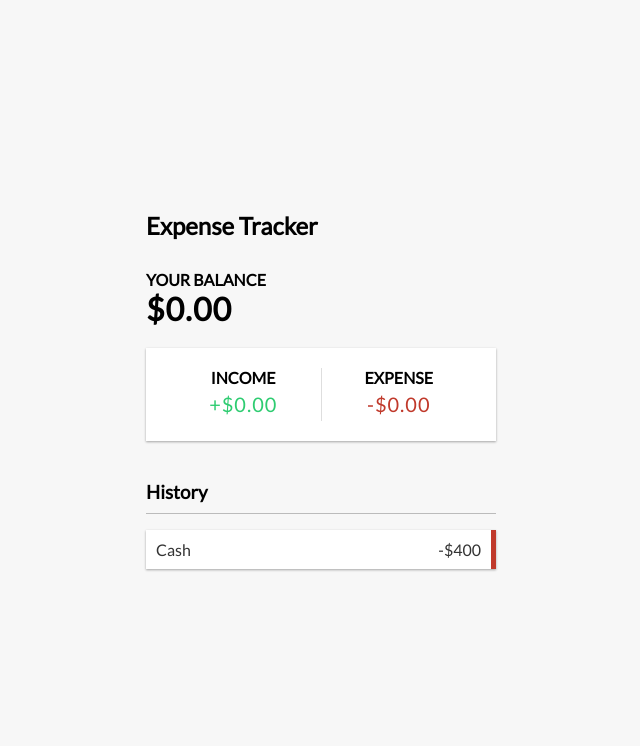
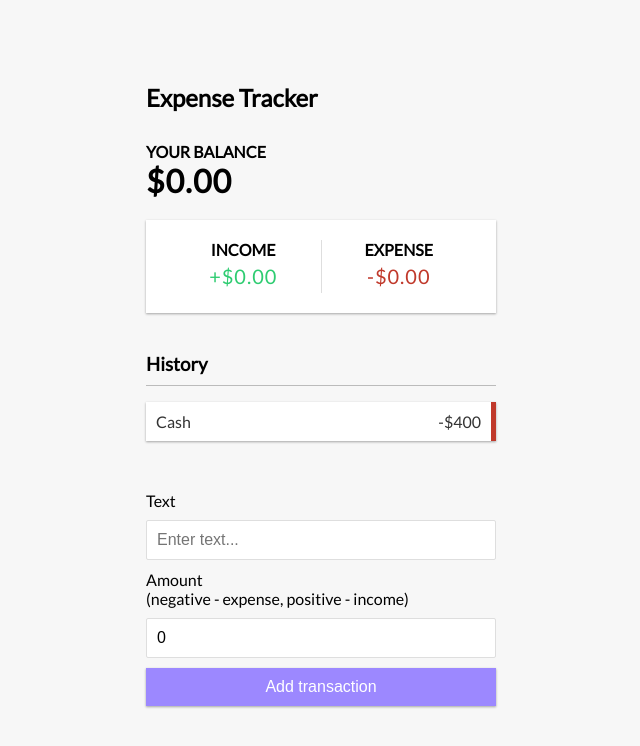
Before and after one commit to ArvinthC3000/expense-tracker-react-brad-, a React (Create React App) app: page / in a window 1280 px wide. Shown: the top 746 px of the page, without its empty margins (319-959 px from the left). Built offline with nearby package versions, Linux system fonts and the light colour scheme.

Commit message:
transaction state hooks

```diff
--- a/src/App.js
+++ b/src/App.js
@@ -1,4 +1,5 @@
 import './App.css';
+import AddTransaction from './components/AddTransaction';
 import Balance from './components/Balance';
 import Header from './components/Header';
 import IncomeExpenses from './components/IncomeExpenses';
@@ -12,6 +13,7 @@
         <Balance />
         <IncomeExpenses />
         <TransactionList />
+        <AddTransaction />
       </div>
     </div>
   );
--- a/src/components/AddTransaction.jsx
+++ b/src/components/AddTransaction.jsx
@@ -1,17 +1,31 @@
+import { useState } from 'react';
+
 const AddTransaction = () => {
+  const [text, setText] = useState('');
+  const [amount, setAmount] = useState(0);
   return (
     <>
       <form>
         <div className='form-control'>
           <label htmlFor='text'>Text</label>
-          <input type='text' placeholder='Enter text...' />
+          <input
+            type='text'
+            value={text}
+            onChange={e => setText(e.target.value)}
+            placeholder='Enter text...'
+          />
         </div>
         <div className='form-control'>
           <label htmlFor='amount'>
             Amount <br />
             (negative - expense, positive - income)
           </label>
-          <input type='number' placeholder='Enter amount...' />
+          <input
+            type='number'
+            value={amount}
+            onChange={e => setAmount(e.target.value)}
+            placeholder='Enter amount...'
+          />
         </div>
         <button className='btn'>Add transaction</button>
       </form>
```
